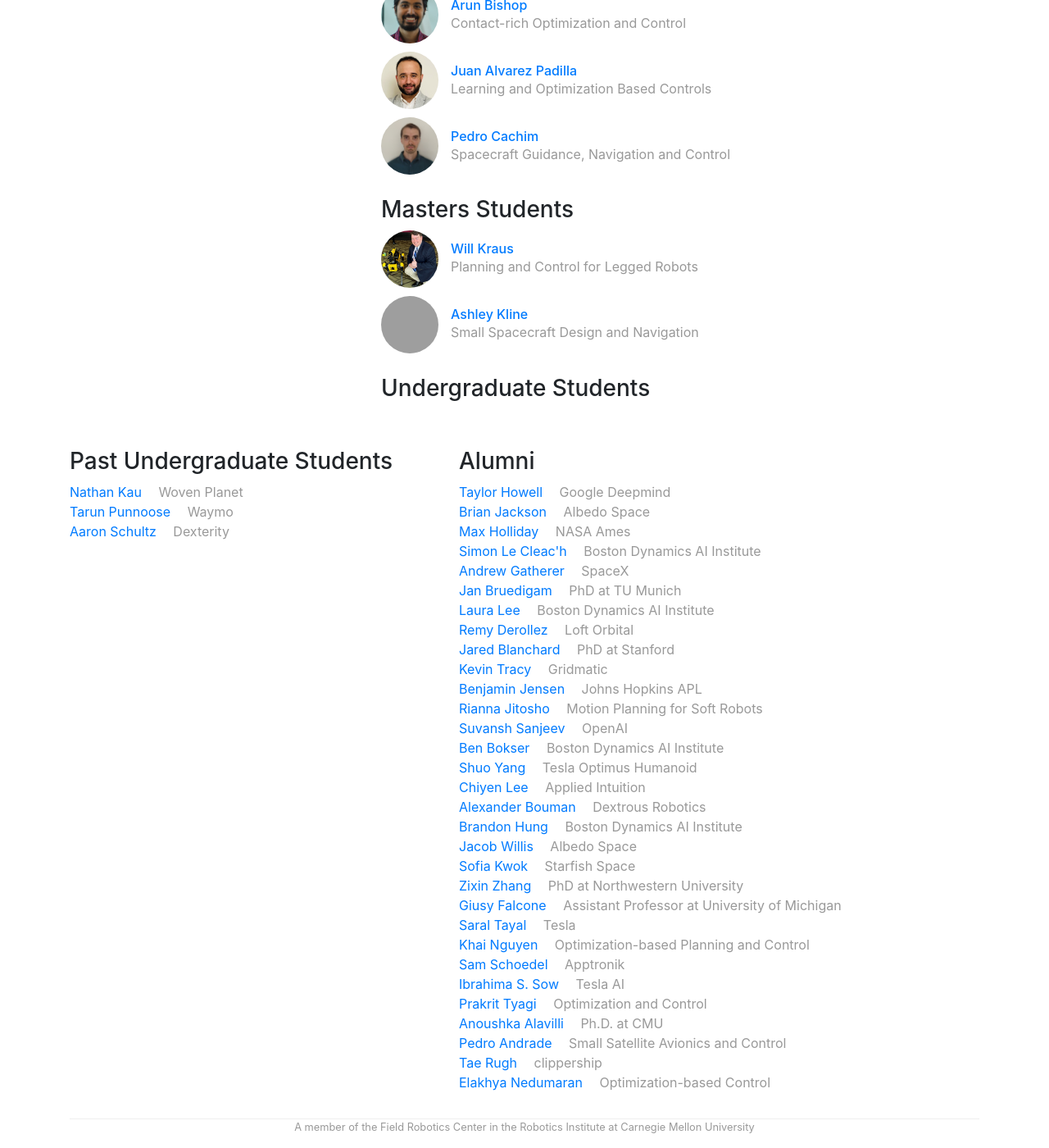
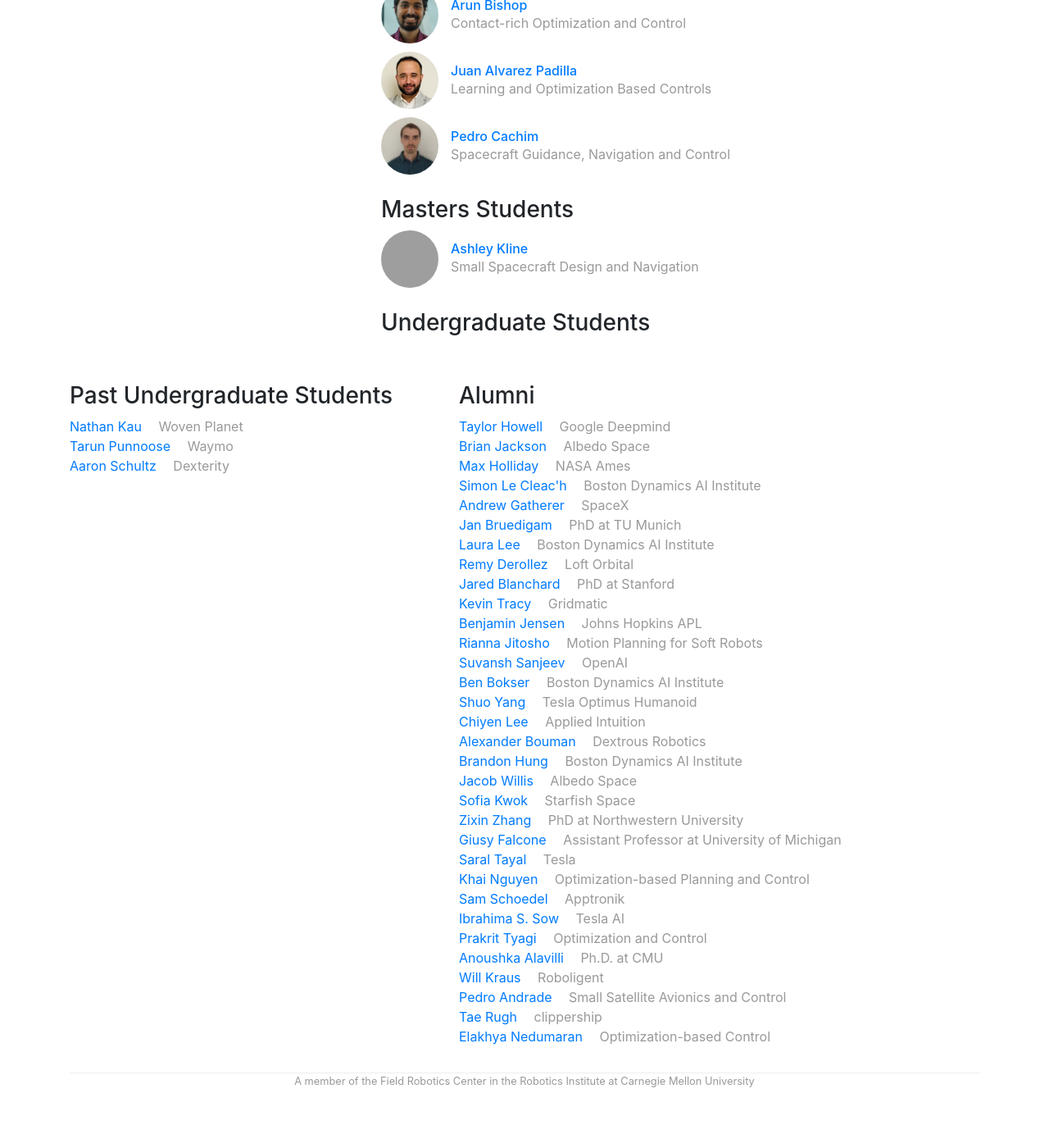
Before and after one commit to RoboticExplorationLab/roboticexplorationlab.github.io, a Jekyll site: the page built from index.html, in a window 1280 px wide and 1400 px high, scrolled down 7674 px. Shown: the whole window at 82% size. Built offline with Jekyll 4.4.1, drawn with Linux system fonts in a browser that asks for light colours; a script that is not in the unit is left out; after the commit the page ends 9018 px from its top, so only the background shows below that; grey boxes are pictures that could not be loaded.

Commit message:
Update people.yml

```diff
--- a/_data/people.yml
+++ b/_data/people.yml
@@ -319,9 +319,9 @@ willK:
     display_name: "Will Kraus"
     webpage: "https://willkraus9.github.io/"
     github: willkraus9
-    role: masters
+    role: alum
     image: /img/people/WillKraus.png
-    bio: Planning and Control for Legged Robots
+    bio: Roboligent
 
 juan:
     display_name: "Juan Alvarez Padilla"
```
